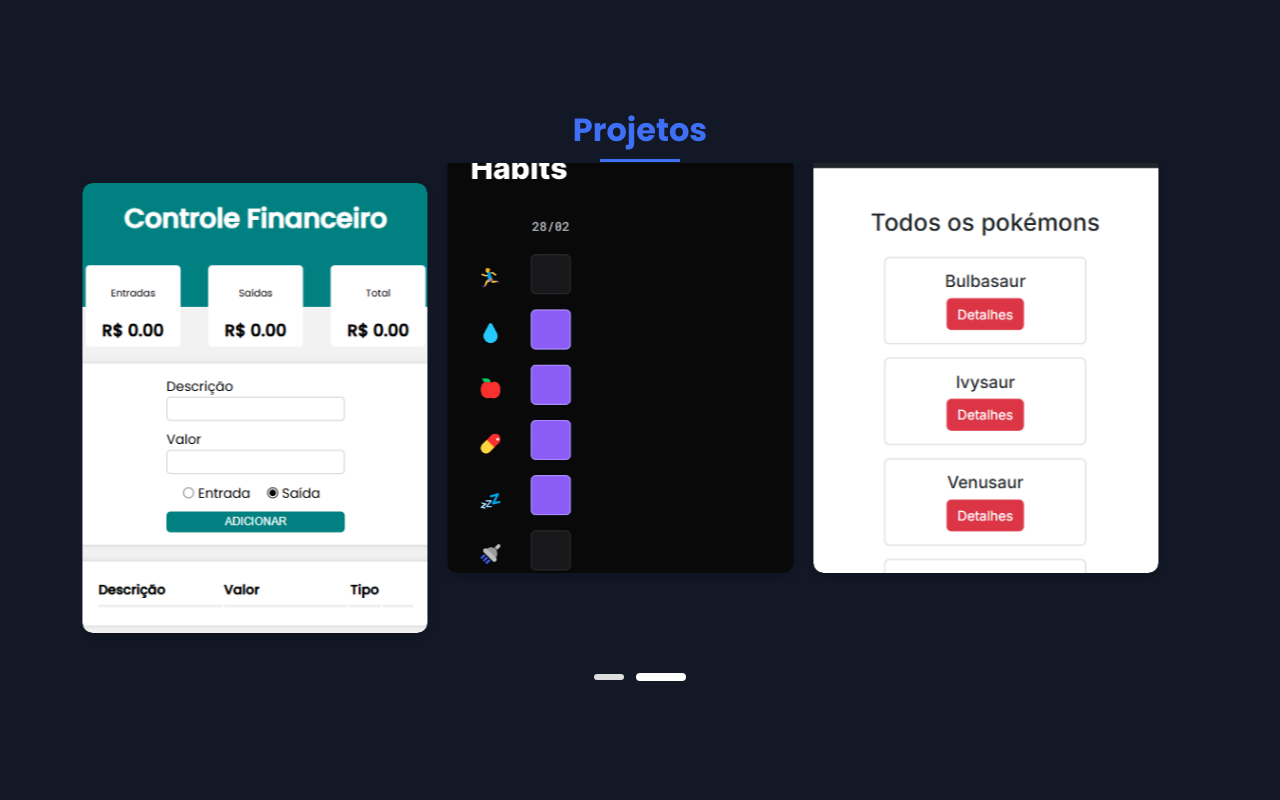
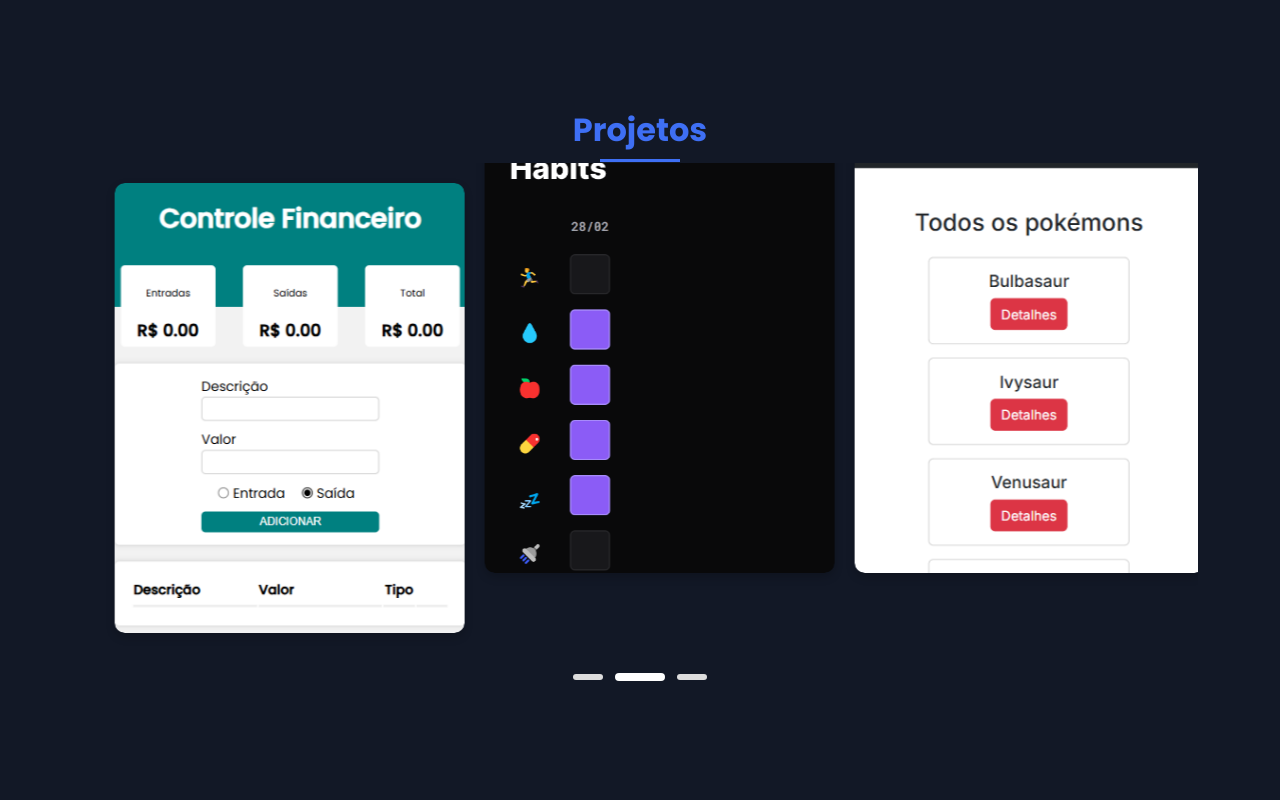
Before and after one commit to devJPMello/Portfolio, a plain HTML site: page index.html in a window 1280 px wide. Shown: the part 1500-2300 px from the top of the page. Drawn offline with nearby package versions, Linux system fonts and the light colour scheme.

Commit message:
Alterando o carousel

```diff
--- a/assets/css/styles.css
+++ b/assets/css/styles.css
@@ -266,9 +266,18 @@ img {
 .work__carousel {
   display: flex;
   justify-content: center;
+  align-items: center; /* Garante altura uniforme */
   gap: 20px;
   padding: 20px;
+  overflow: hidden; /* Evita que os itens vazem para fora do container */
+  width: 100%;
 }
+
+/* Se os cards dentro do carrossel tiverem tamanhos variáveis */
+.work__carousel > * {
+  flex: 0 0 auto; /* Impede que os elementos cresçam ou encolham inesperadamente */
+}
+
 
 .work__img {
   position: relative;
@@ -320,6 +329,37 @@ img {
 .work__img:hover .work__title {
   opacity: 1;
 }
+
+.carousel-item {
+  display: flex !important;
+  justify-content: center;
+  align-items: center;
+  text-align: center;
+  height: 100%;
+  opacity: 0;
+  position: absolute;
+  width: 100%;
+  left: 0;
+  top: 0;
+  transform: translateX(100%); /* Sempre inicia fora da tela à direita */
+  transition: transform 0.5s ease-out, opacity 0.3s ease-out;
+}
+
+/* Slide ativo */
+.carousel-item.active {
+  opacity: 1 !important;
+  transform: translateX(0) !important;
+}
+
+/* Corrigir direção da transição ao voltar */
+.carousel-item-prev {
+  transform: translateX(-100%) !important; /* Sai para a esquerda */
+}
+
+.carousel-item-next {
+  transform: translateX(100%) !important; /* Entra da direita */
+}
+
 
 .carousel-dots {
   display: flex;
--- a/index.html
+++ b/index.html
@@ -7,7 +7,7 @@
 
 
     <link rel="stylesheet" href="assets/css/styles.css">
-    <link href="https://cdn.jsdelivr.net/npm/bootstrap@5.3.3/dist/css/bootstrap.min.css" rel="stylesheet"
+    <link rel="stylesheet" href="https://cdn.jsdelivr.net/npm/bootstrap@5.3.3/dist/css/bootstrap.min.css"
         integrity="sha384-QWTKZyjpPEjISv5WaRU9OFeRpok6YctnYmDr5pNlyT2bRjXh0JMhjY6hW+ALEwIH" crossorigin="anonymous">
 
     <!-- =====BOX ICONS===== -->
@@ -97,8 +97,8 @@
                                 <img src="assets/img/AppPomodoro.png" alt="Tela do App Pomodoro">
                                 <div class="work__title">App Pomodoro</div>
                             </a>
-                            <a href="https://lista-de-tarefa-app.vercel.app/" class="work__img" target="_blank">
-                                <img src="assets/img/ListadeTarefas.png" alt="Interface da Lista de Tarefas">
+                            <a href="https://lista-de-tarefas-dev.vercel.app/" class="work__img" target="_blank">
+                                <img src="assets/img/ListadeTarefa.png" alt="Interface da Lista de Tarefas">
                                 <div class="work__title">Lista de Tarefas</div>
                             </a>
                             <a href="https://fsw-donalds-app.vercel.app/fsw-donalds" class="work__img" target="_blank">
@@ -109,9 +109,10 @@
                     </div>
 
                     <!-- Segunda Página do Carrossel -->
-                    <div class="carousel-item active">
-                        <div class="work__carousel">
-                            <a href="https://sistema-controle-financeiro-three.vercel.app/" class="work__img" target="_blank">
+                    <div class="carousel-item ">
+                        <div class="work__carousel ">
+                            <a href="https://sistema-controle-financeiro-three.vercel.app/" class="work__img"
+                                target="_blank">
                                 <img src="assets/img/Controle-Financeiro.png" alt="EasyCar - Aplicativo de Transporte">
                                 <div class="work__title">Controle Financeiro</div>
                             </a>
@@ -125,32 +126,54 @@
                             </a>
                         </div>
                     </div>
+                    <!-- Terceira Página do Carrossel -->
+                    <div class="carousel-item ">
+                        <div class="work__carousel">
+                            <a href="https://sabor-express-dev.vercel.app/" class="work__img" target="_blank">
+                                <img src="assets/img/SaborExpress.png" alt="Sabor Express - Aplicativo de comida">
+                                <div class="work__title">Sabor Express</div>
+                            </a>
+                            <a href="https://controle-de-estoque-react.vercel.app/" class="work__img" target="_blank ">
+                                <img src="assets/img/Estoque.png" alt="BananaStock - APP de controle de estoque">
+                                <div class="work__title">BananaStock</div>
+                            </a>
+                            <!-- <a href="https://pokemons-pkdx.vercel.app/" class="work__img" target="_blank">
+                                <img src="assets/img/Pokemon.png" alt="Pokedex - Catálogo de Pokémon">
+                                <div class="work__title">Pokedex</div>
+                            </a> -->
+                        </div>
+                    </div>
                 </div>
             </div>
 
             <div class="carousel-dots">
                 <button role="button" class="dot " data-bs-target="#carouselExample" data-bs-slide-to="0"></button>
                 <button role="button" class="dot " data-bs-target="#carouselExample" data-bs-slide-to="1"></button>
+                <button role="button" class="dot " data-bs-target="#carouselExample" data-bs-slide-to="2"></button>
             </div>
 
             <script>
                 document.addEventListener("DOMContentLoaded", function () {
                     const carousel = document.querySelector("#carouselExample");
                     const dots = document.querySelectorAll(".dot");
+                    const bsCarousel = new bootstrap.Carousel(carousel, {
+                        interval: 5000, // Define um tempo para troca automática
+                        ride: "carousel", // Mantém o fluxo contínuo
+                        wrap: true // Habilita a rotação contínua
+                    });
+
+                    // Atualizar os dots conforme o slide ativo
+                    carousel.addEventListener("slid.bs.carousel", (event) => {
+                        const activeIndex = event.to;
+
+                        dots.forEach((dot, index) => {
+                            dot.classList.toggle("active", index === activeIndex);
+                        });
+                    });
+
+                    // Controle de Swipe no Touch
                     let startX = 0;
                     let endX = 0;
-
-                    carousel.addEventListener("slid.bs.carousel", (event) => {
-                        const activeIndex = event.to; // Obtém o índice do slide ativo
-
-                        dots.forEach((dot, index) => {
-                            if (index === activeIndex) {
-                                dot.classList.add("active");
-                            } else {
-                                dot.classList.remove("active");
-                            }
-                        });
-                    });
 
                     carousel.addEventListener("touchstart", (e) => {
                         startX = e.touches[0].clientX;
@@ -172,17 +195,17 @@
                     });
 
                     function handleSwipe() {
-                        const threshold = 50; // Distância mínima para considerar um swipe
+                        const threshold = 50; // Distância mínima para swipe
                         if (startX - endX > threshold) {
-                            bootstrap.Carousel.getInstance(carousel).next();
+                            bsCarousel.next(); // Avança slide
                         } else if (endX - startX > threshold) {
-                            bootstrap.Carousel.getInstance(carousel).prev();
+                            bsCarousel.prev(); // Volta slide
                         }
                     }
                 });
+
             </script>
         </section>
-
 
         <!--===== CONTACT =====-->
         <section class="contact section" id="contact">
```
Also changed, not shown: assets/img/Estoque.png (added), assets/img/ListadeTarefa.png (added), assets/img/ListadeTarefas.png (deleted), assets/img/SaborExpress.png (added).
